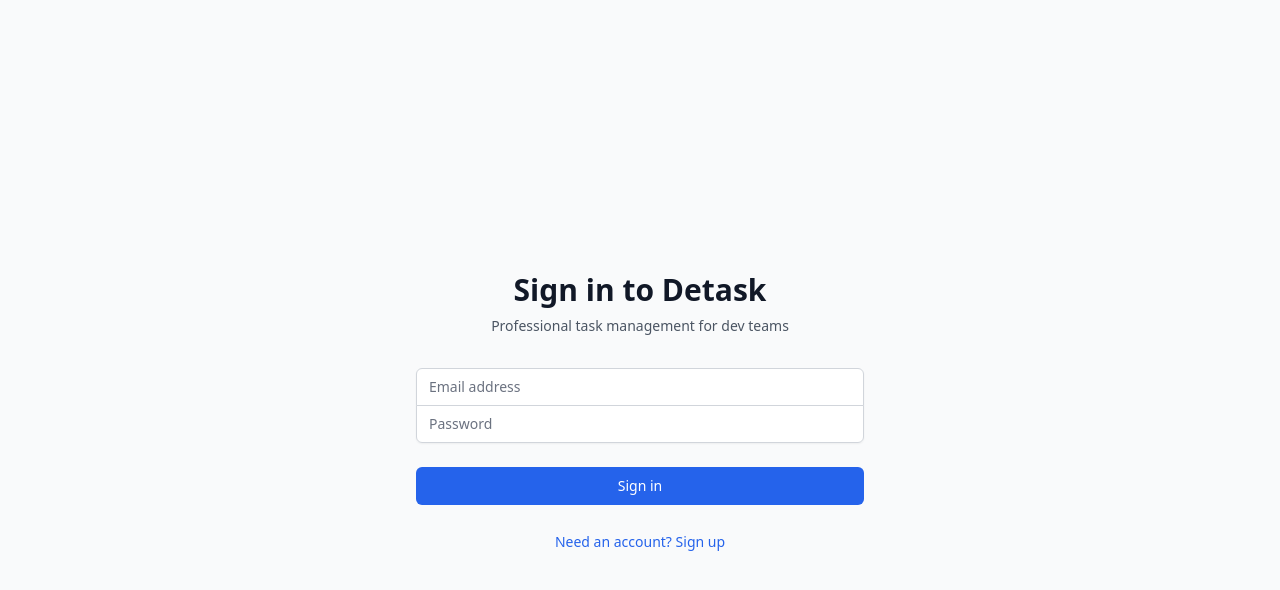
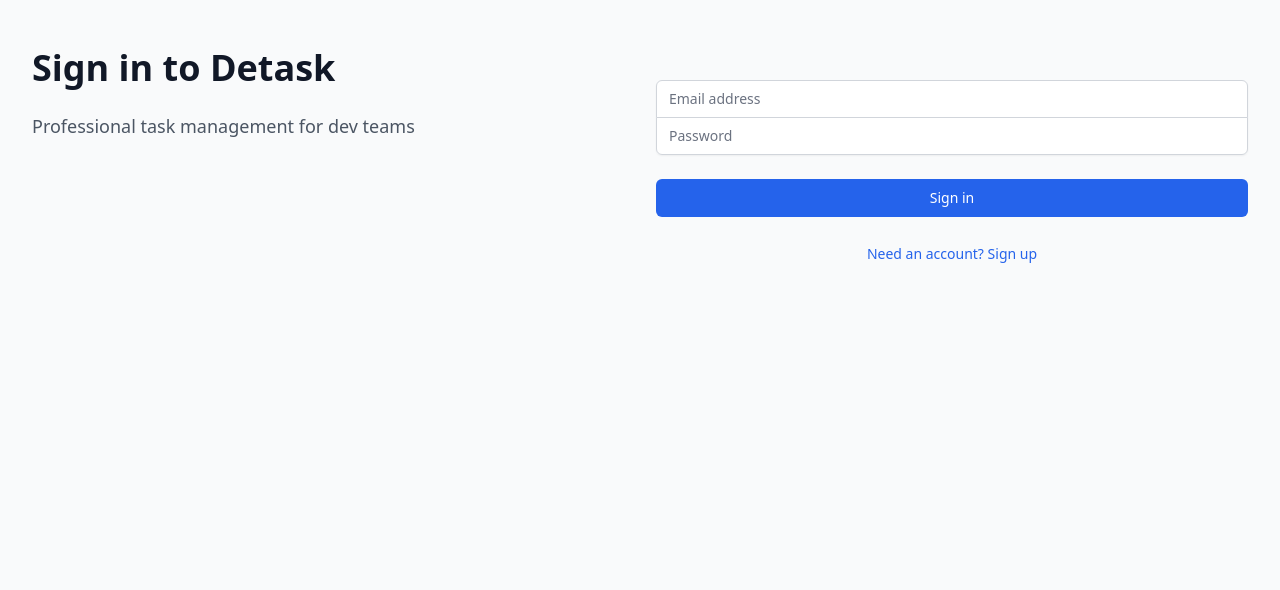
Before and after one commit to ghostm0nk/detask, a React (Vite) app: page / in a window 1280 px wide. Shown: the top 590 px of the page. Built offline with nearby package versions, Linux system fonts and the light colour scheme; no server answers.

Commit message:
Update src/components/Auth.jsx

```diff
--- a/src/components/Auth.jsx
+++ b/src/components/Auth.jsx
@@ -28,17 +28,21 @@
   }
 
   return (
-    <div className="min-h-screen flex items-center justify-center bg-gray-50 py-12 px-4 sm:px-6 lg:px-8">
-      <div className="max-w-md w-full space-y-8">
-        <div>
-          <h2 className="mt-6 text-center text-3xl font-extrabold text-gray-900">
+    <div className="min-h-screen bg-gray-50 py-12 px-4 sm:px-6 lg:px-8">
+      <div className="grid grid-cols-1 md:grid-cols-2 gap-8 items-start">
+        {/* Left column: Typography */}
+        <div className="space-y-6">
+          <h2 className="text-3xl font-extrabold text-gray-900 md:text-4xl">
             {isSignUp ? 'Create your account' : 'Sign in to Detask'}
           </h2>
-          <p className="mt-2 text-center text-sm text-gray-600">
+          <p className="text-lg text-gray-600">
             Professional task management for dev teams
           </p>
         </div>
-        <form className="mt-8 space-y-6" onSubmit={handleAuth}>
+
+        {/* Right column: Form */}
+        <div className="space-y-8">
+          <form className="mt-8 space-y-6 w-full" onSubmit={handleAuth}>
             <div className="rounded-md shadow-sm -space-y-px">
               <div>
                 <label htmlFor="email" className="sr-only">Email address</label>
@@ -94,5 +98,6 @@
           </form>
         </div>
       </div>
+    </div>
   )
 }
```
Lines whose indentation alone changed are shown as unchanged.
